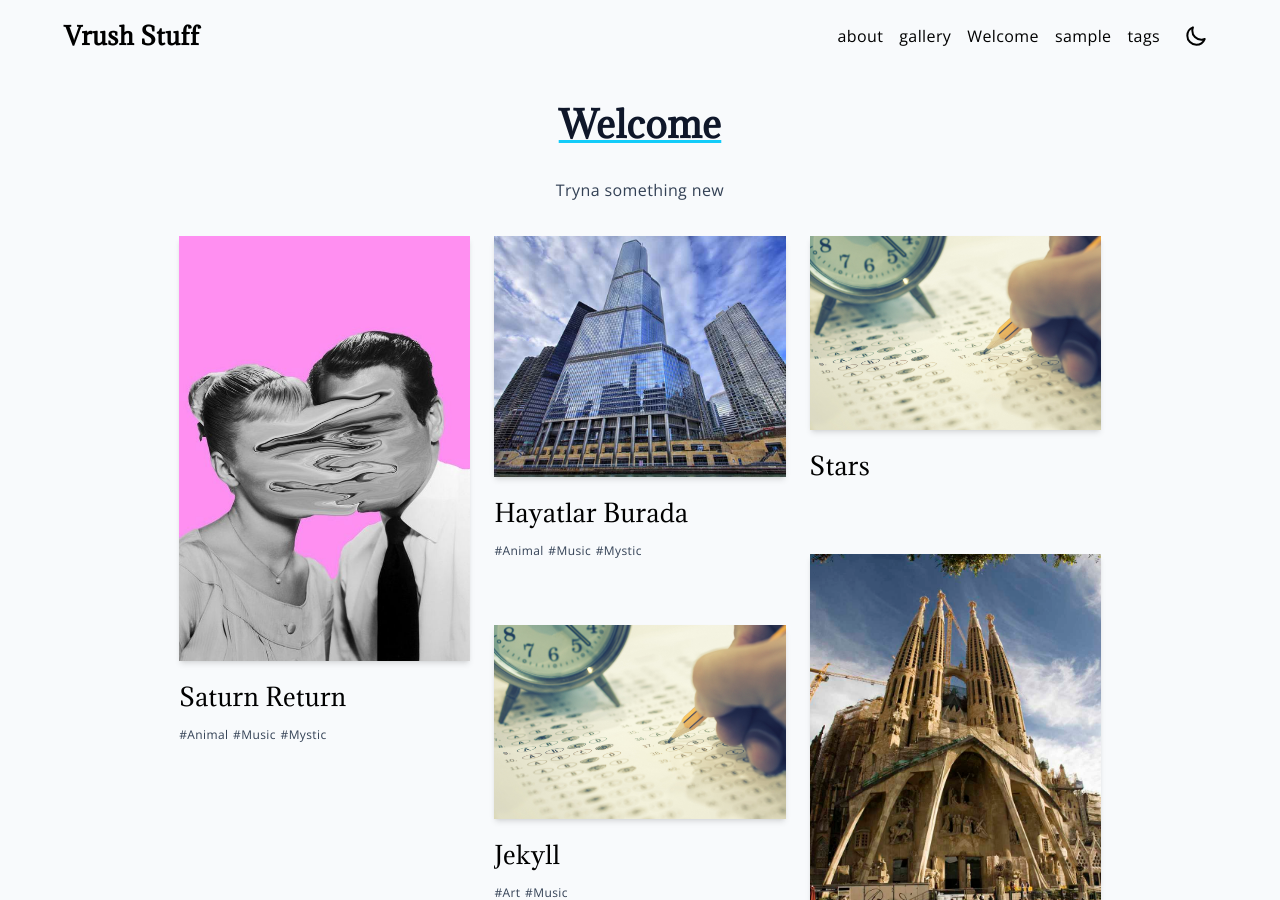
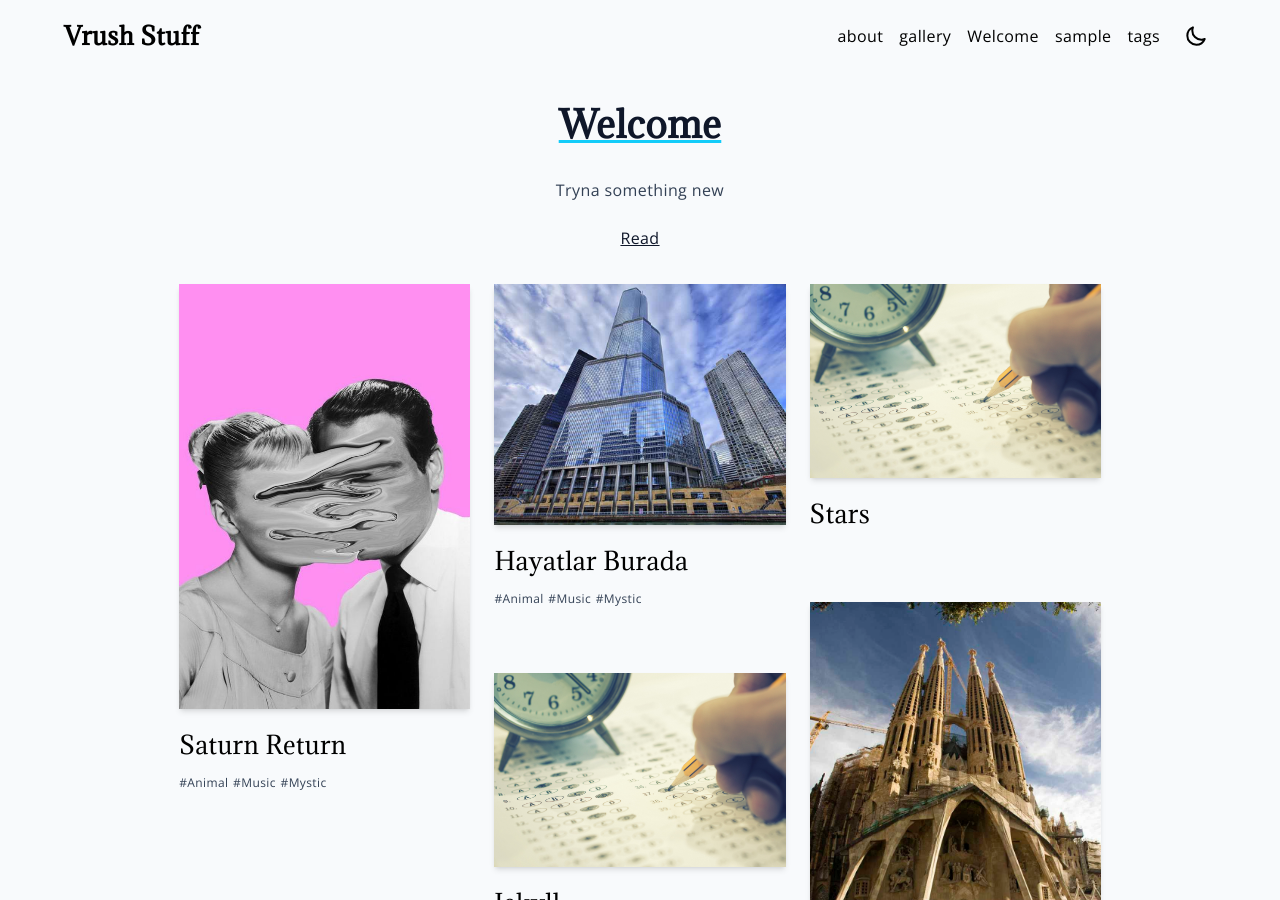
Before and after one commit to turning20w-hub/VrushStuff, a Jekyll site: the page built from index.md, in a window 1280 px wide and 900 px high. Built offline with Jekyll 4.4.1, drawn with Linux system fonts in a browser that asks for light colours; our own code applies the rules of GitHub Pages for plain Markdown files.

Commit message:
Update index.md

```diff
--- a/index.md
+++ b/index.md
@@ -4,3 +4,5 @@ layout: home
 # Welcome
 
 Tryna something new
+
+[Read](https://turning20w-hub.github.io/newsite/2026/09/23/test-8.html)
```
